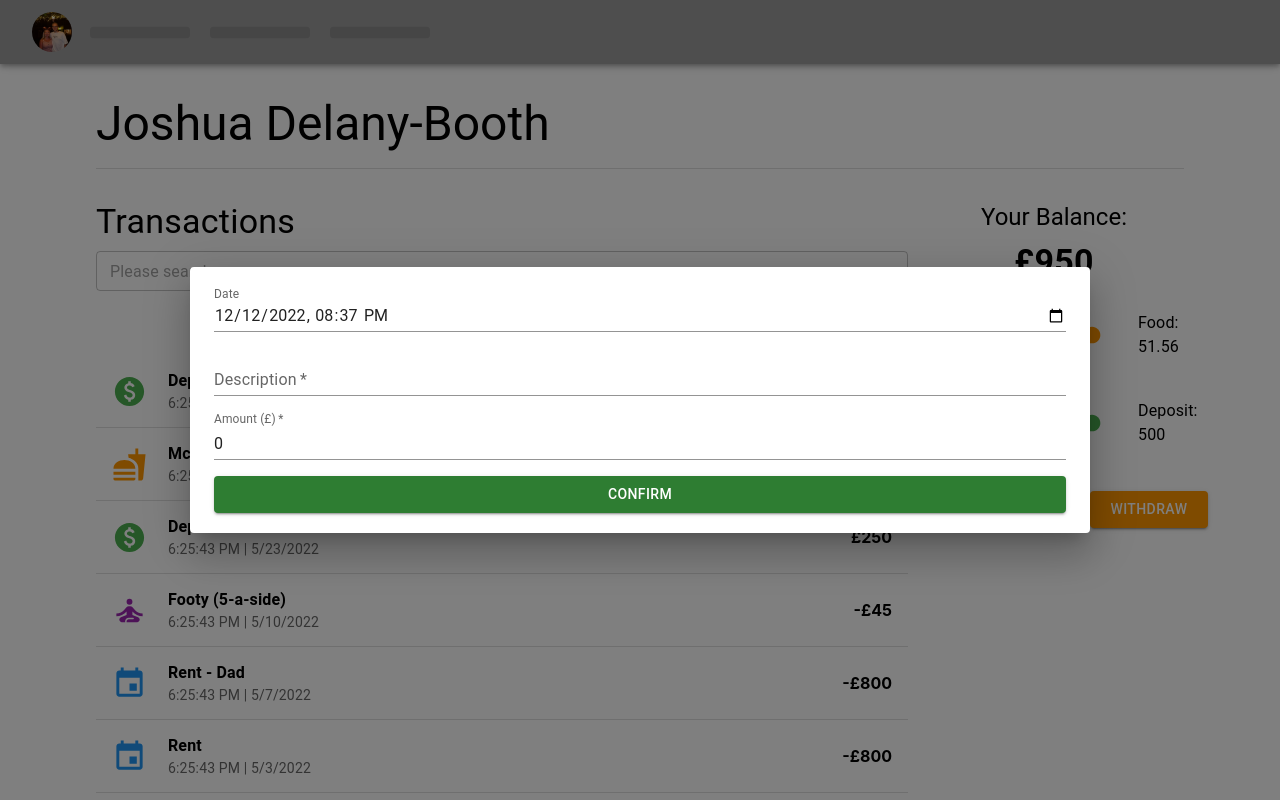
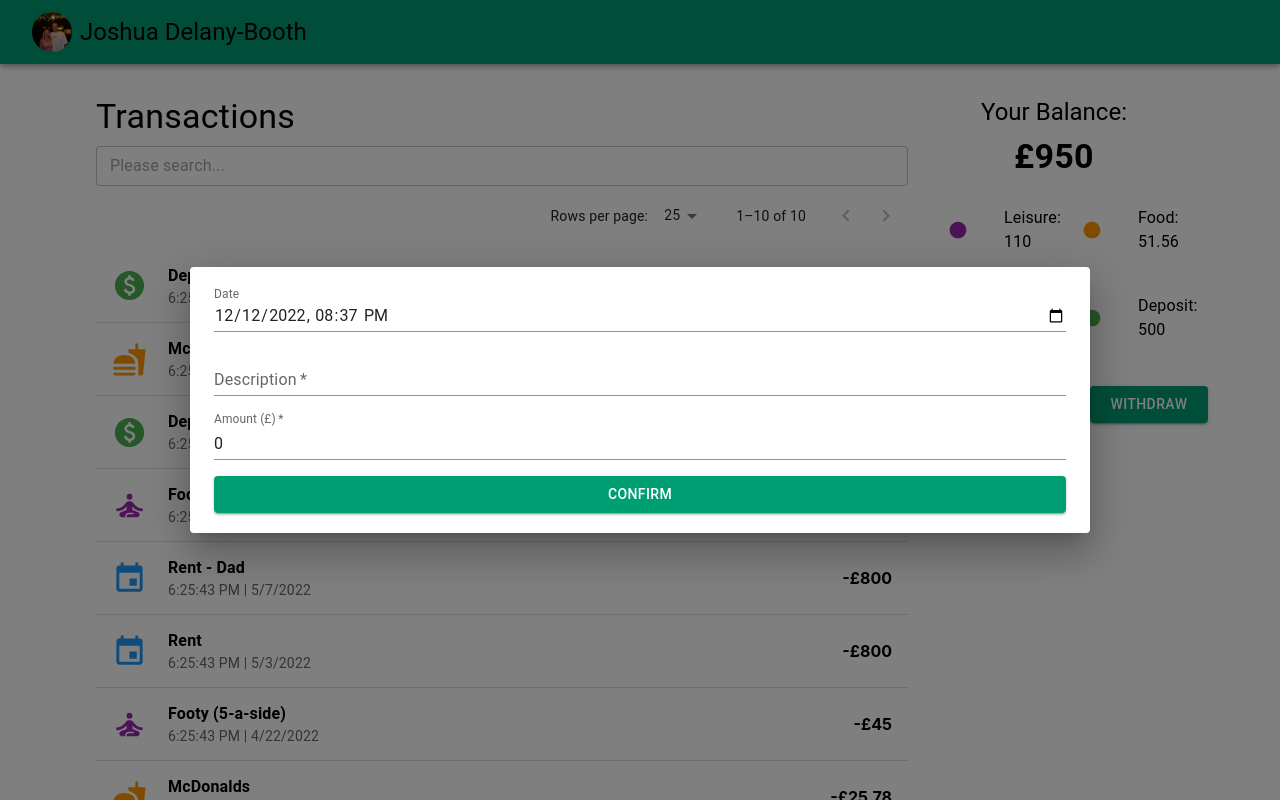
Before and after one commit to josh171/react_playground, a React (Create React App) app: page / in a window 1280 px wide. Both pictures are taken after a click on the button "TOP UP". Shown: the top 800 px of the page. Built offline with nearby package versions, Linux system fonts and the light colour scheme.

Commit message:
finished

```diff
--- a/src/App.tsx
+++ b/src/App.tsx
@@ -1,4 +1,4 @@
-import { Box, Divider, Grid, Typography } from "@mui/material";
+import { Box, Grid } from "@mui/material";
 import Balance from "./Components/Balance";
 import Topbar from "./Components/Topbar";
 import Transactions from "./Components/Transactions";
@@ -6,17 +6,15 @@ import { AppContextProvider } from "./Context";
 
 function App() {
   // Things to do before sending
-  //    Write comments across app
   //    Change transactions with background color
   //    Change colours to possibly MuchBetter green and grey (defintely implement more colour!)
   //    Make sure balance it working properly (when top up, should add to deposit)
+
   return (
     <AppContextProvider>
       <Topbar />
       <Box p={12}>
-        <Typography variant="h3">Joshua Delany-Booth</Typography>
-        <Divider sx={{ mt: 2 }} />
-        <Grid container spacing={2} sx={{ mt: 2 }}>
+        <Grid container spacing={2}>
           <Grid item xs={9}>
             <Transactions />
           </Grid>
--- a/src/Components/Balance.tsx
+++ b/src/Components/Balance.tsx
@@ -1,7 +1,7 @@
 import { Button, Grid, ListItem, ListItemIcon, ListItemText, Stack, Typography } from "@mui/material";
 import { useAppContext } from "../Context";
 import CircleIcon from "@mui/icons-material/Circle";
-import { ITransactionData, PaymentType } from "../Context/TypesAndStates";
+import { ITransactionData, PaymentType } from "../Data/TypesAndStates";
 import { blue, green, orange, purple } from "@mui/material/colors";
 import { useState } from "react";
 import FormDialog from "./SubComponents/FormDialog";
@@ -25,7 +25,6 @@ function Balance() {
   const buttonProps: any = {
     variant: "contained",
     fullWidth: true,
-    sx: { background: orange[500] },
   };
   return (
     <Stack spacing={1}>
--- a/src/Components/SubComponents/FormDialog.tsx
+++ b/src/Components/SubComponents/FormDialog.tsx
@@ -1,7 +1,7 @@
 import { Dialog, DialogContent, TextField, Stack, Button } from "@mui/material";
 import React from "react";
 import { useAppContext } from "../../Context";
-import { defaultForm, ITransactionData, PaymentType } from "../../Context/TypesAndStates";
+import { defaultForm, ITransactionData, PaymentType } from "../../Data/TypesAndStates";
 
 interface IDialogProps {
   open: boolean;
@@ -100,7 +100,7 @@ function FormDialog({ open, setOpen, payment_type }: IDialogProps) {
                 />
               )
             )}
-            <Button variant="contained" color="success" type="submit">
+            <Button variant="contained" color="primary" type="submit">
               Confirm
             </Button>
           </Stack>
--- a/src/Data/returnTransactionIcon.tsx
+++ b/src/Components/SubComponents/returnTransactionIcon.tsx
@@ -2,7 +2,7 @@ import FastfoodIcon from "@mui/icons-material/Fastfood";
 import PaidIcon from "@mui/icons-material/Paid";
 import SelfImprovementIcon from "@mui/icons-material/SelfImprovement";
 import EventIcon from "@mui/icons-material/Event";
-import { BalanceType } from "../Context/TypesAndStates";
+import { BalanceType } from "../../Data/TypesAndStates";
 import { blue, green, orange, purple } from "@mui/material/colors";
 
 export function returnTransactionIcon(balance_type: BalanceType) {
--- a/src/Components/Topbar.tsx
+++ b/src/Components/Topbar.tsx
@@ -1,18 +1,14 @@
 import AppBar from "@mui/material/AppBar";
-import { Avatar, IconButton, Skeleton, Toolbar } from "@mui/material";
-import { grey } from "@mui/material/colors";
+import { Avatar, IconButton, Toolbar, Typography } from "@mui/material";
 
 function Topbar() {
-  const skeletonStyle = { margin: "0px 10px" };
   return (
-    <AppBar position="fixed" sx={{ background: grey[500] }}>
+    <AppBar>
       <Toolbar>
         <IconButton>
           <Avatar src="/images/image1 (2).jpeg" />
         </IconButton>
-        <Skeleton variant="text" width={100} style={skeletonStyle} />
-        <Skeleton variant="text" width={100} style={skeletonStyle} />
-        <Skeleton variant="text" width={100} style={skeletonStyle} />
+        <Typography variant="h5" component="div" sx={{ color: '#000' }}>Joshua Delany-Booth</Typography>
       </Toolbar>
     </AppBar>
   );
--- a/src/Components/Transactions.tsx
+++ b/src/Components/Transactions.tsx
@@ -1,8 +1,8 @@
 import { Divider, Grid, List, ListItemButton, ListItemIcon, ListItemText, TablePagination, TextField, Typography } from "@mui/material";
 import React, { Fragment, useState } from "react";
 import { useAppContext } from "../Context";
-import { returnTransactionIcon } from "../Data/returnTransactionIcon";
-import { ITransactionData } from "../Context/TypesAndStates";
+import { returnTransactionIcon } from "./SubComponents/returnTransactionIcon";
+import { ITransactionData } from "../Data/TypesAndStates";
 
 function Transactions() {
   const { transactions } = useAppContext();
--- a/src/Context/index.tsx
+++ b/src/Context/index.tsx
@@ -1,5 +1,5 @@
 import { createContext, FunctionComponent, useContext, useState } from "react";
-import { defaultContext, defaultForm, IContext } from "./TypesAndStates";
+import { defaultContext, defaultForm, IContext } from "../Data/TypesAndStates";
 import { transactions as transactionData } from "../Data/transactions";
 
 export const AppContext = createContext(defaultContext);
--- a/src/Context/TypesAndStates.ts
+++ b/src/Data/TypesAndStates.ts
@@ -1,4 +1,4 @@
-import { transactions } from "../Data/transactions"
+import { transactions } from "./transactions"
 
 export type PaymentType = 'credit' | 'debit'
 export type BalanceType = 'leisure' | 'food' | 'utility' | 'deposit'
--- a/src/Data/transactions.tsx
+++ b/src/Data/transactions.tsx
@@ -1,4 +1,4 @@
-import { ITransactionData } from "../Context/TypesAndStates";
+import { ITransactionData } from "./TypesAndStates";
 
 export const transactions: ITransactionData[] = [
   {
--- a/src/index.tsx
+++ b/src/index.tsx
@@ -1,15 +1,33 @@
-import React from 'react';
-import ReactDOM from 'react-dom/client';
-import './index.css';
-import App from './App';
-import reportWebVitals from './reportWebVitals';
+import React from "react";
+import ReactDOM from "react-dom/client";
+import "./index.css";
+import App from "./App";
+import reportWebVitals from "./reportWebVitals";
+import { createTheme, Theme, ThemeProvider } from "@mui/material";
 
 const root = ReactDOM.createRoot(
-  document.getElementById('root') as HTMLElement
+  document.getElementById("root") as HTMLElement
 );
+// Setting default theme to MuchBetter palette
+const theme: Theme = createTheme({
+  palette: {
+    primary: {
+      main: "#009e73",
+      light: "#52d0a2",
+      dark: "#006e47",
+    },
+    secondary: {
+      main: "#606060",
+      light: "#8d8d8d",
+      dark: "#363636",
+    },
+  },
+});
 root.render(
   <React.StrictMode>
-    <App />
+    <ThemeProvider theme={theme}>
+      <App />
+    </ThemeProvider>
   </React.StrictMode>
 );
 
```
